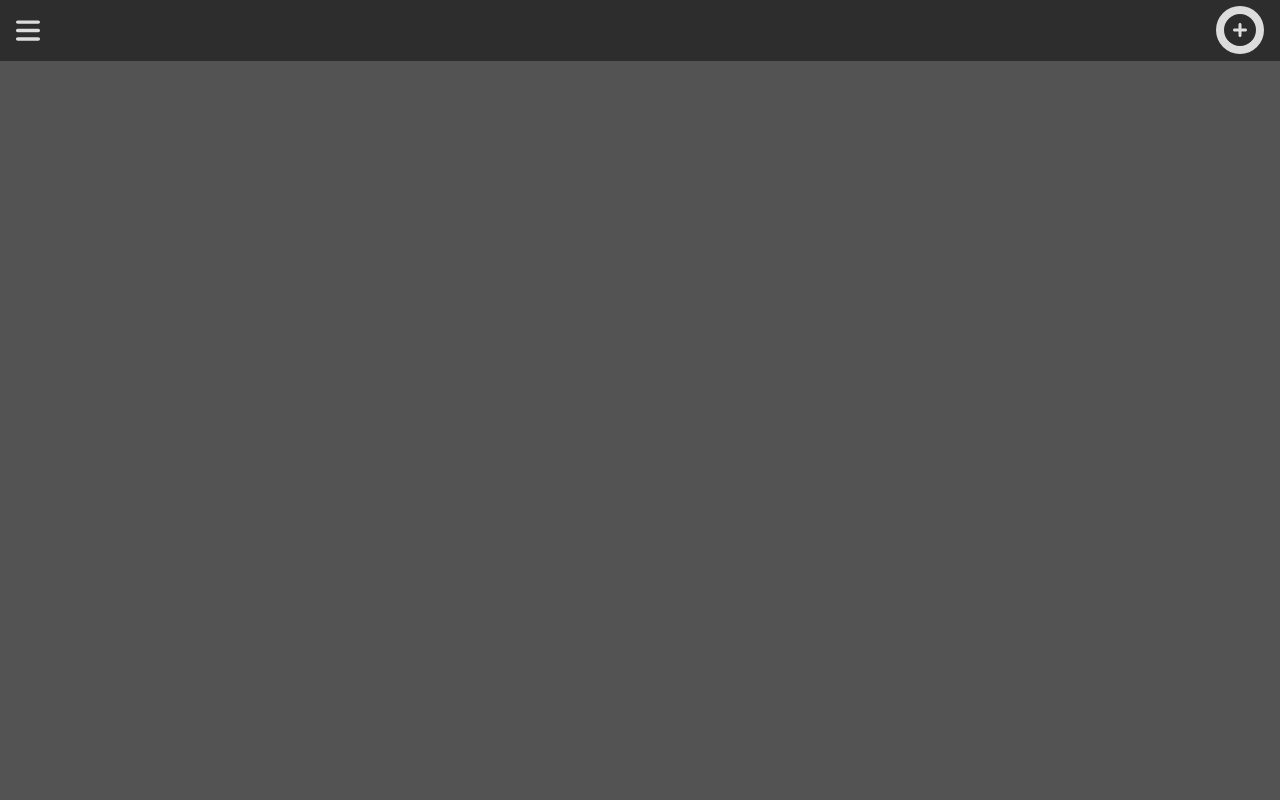
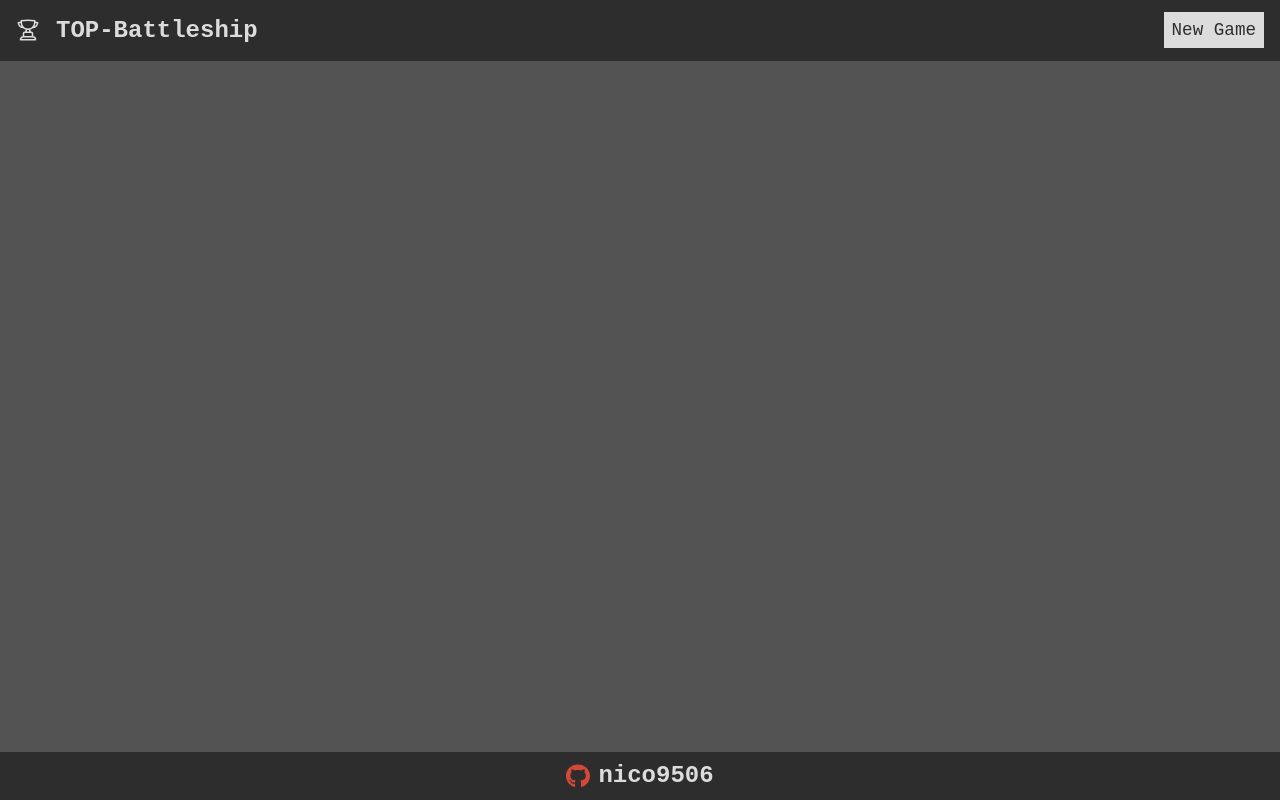
Before and after one commit to nico9506/TOP-battleship, a website built with webpack: page dist/index.html in a window 1280 px wide. Built offline with nearby package versions, Linux system fonts and the light colour scheme.

Commit message:
feat: add footer to the user interface
minor changes in navbar

```diff
--- a/src/index.js
+++ b/src/index.js
@@ -9,4 +9,5 @@ import "./style.css";
   const body = document.body;
 
   body.appendChild(viewElements.generateNavigationBar());
+  body.appendChild(viewElements.generateFooter());
 })();
--- a/src/style.css
+++ b/src/style.css
@@ -25,9 +25,7 @@
   /* Elements height */
   --navbar-h: 3.8rem;
   --side-panel-length: 15rem;
-  --content-h: calc(
-    100vh - var(--navbar-h) - var(--footer-h) - var(--side-panel-length)
-  );
+  --content-h: calc(100vh - var(--navbar-h) - var(--footer-h));
   --footer-h: 3rem;
 
   /* Font size */
@@ -45,8 +43,7 @@
   box-sizing: border-box;
   margin: 0;
   padding: 0;
-  font-family: "Lucida Sans", "Lucida Sans Regular", "Lucida Grande",
-    "Lucida Sans Unicode", Geneva, Verdana, sans-serif;
+  font-family: "Courier New", Courier, monospace;
   color: var(--ct-darker);
 }
 
@@ -54,19 +51,10 @@ body {
   background-color: var(--ct-grey);
   display: grid;
   grid-template:
-    var(--navbar-h) var(--side-panel-length) var(--content-h) var(--footer-h)
+    var(--navbar-h) var(--content-h) var(--footer-h)
     / 1fr;
   grid-template-areas:
     "navbar"
-    "side-panel"
-    "main-content"
-    "footer";
-}
-
-.hidden {
-  grid-template-areas:
-    "navbar"
-    "main-content"
     "main-content"
     "footer";
 }
@@ -95,18 +83,15 @@ nav {
   filter: var(--filter-light);
 }
 
-.logo:hover {
-  cursor: pointer;
-  filter: var(--filter-numix);
-}
+/*.logo:hover {*/
+/*  cursor: pointer;*/
+/*  filter: var(--filter-numix);*/
+/*}*/
 
 .app-name {
-  display: none;
+  display: block;
   color: var(--ct-light);
-  font-family: cursive, sans-serif;
-  font-style: italic;
-  font-size: var(--header-fs);
-  padding-top: 10px;
+  font-size: var(--logo-fs);
 }
 
 .btn-icon-label {
@@ -115,8 +100,8 @@ nav {
   align-items: center;
   gap: 0rem;
   padding: 0.5rem;
-  font-size: 0; /*0px to hide the label*/
-  border-radius: 30px;
+  font-size: var(--navbar-fs); /*0px to hide the label*/
+  /*border-radius: 30px;*/
   border: 0 none;
   background-color: var(--ct-light);
   text-transform: capitalize;
@@ -141,7 +126,38 @@ nav {
 }
 
 /* --------------------- Section -------------------- */
-/* --------------------- Section -------------------- */
+
+/* --------------------- Footer -------------------- */
+footer {
+  grid-area: footer;
+  display: flex;
+  justify-content: center;
+  align-items: center;
+  background-color: var(--ct-darker);
+}
+
+footer > .github-contact-info {
+  display: flex;
+  justify-content: center;
+  align-items: center;
+  flex-wrap: nowrap;
+  gap: 0.5rem;
+  text-decoration: none;
+}
+
+footer > .github-contact-info > .footer-logo {
+  width: var(--logo-fs);
+  filter: var(--filter-numix);
+}
+
+footer > .github-contact-info > .github-user {
+  font-size: var(--logo-fs);
+  color: var(--ct-light);
+}
+
+footer > .github-contact-info > .github-user:hover {
+  color: var(--ct-numix);
+}
 /* --------------------- Section -------------------- */
 
 /* Extra small devices (phones, 600px and down) */
--- a/src/view/home.js
+++ b/src/view/home.js
@@ -1,10 +1,8 @@
 /**
  * Creates the HTML elements to generate the DOM
  */
-
-// import iconMenu from "../assets/bars-solid.svg";
-const iconMenu = require("../assets/bars-solid.svg");
-const iconPlus = require("../assets/circle-plus-solid.svg");
+const logo = require("../assets/logo.svg");
+const githubIcon = require("../assets/github.svg");
 
 const generateNavigationBar = () => {
   /**
@@ -12,8 +10,8 @@ const generateNavigationBar = () => {
    */
 
   // Labels
-  const BUTTON_LABEL = "New task";
-  const DEFAULT_TITLE = "TO-DO x Hacer!";
+  const BUTTON_LABEL = "New Game";
+  const DEFAULT_TITLE = "TOP-Battleship";
 
   const navbar = document.createElement("nav");
 
@@ -21,11 +19,11 @@ const generateNavigationBar = () => {
   const titleContainer = document.createElement("div");
   titleContainer.classList.add("title-container");
 
-  const menuIcon = new Image();
-  menuIcon.src = iconMenu;
-  menuIcon.id = "menuIcon";
-  menuIcon.classList.add("logo");
-  titleContainer.appendChild(menuIcon);
+  const appLogo = new Image();
+  appLogo.src = logo;
+  appLogo.id = "appLogo";
+  appLogo.classList.add("logo");
+  titleContainer.appendChild(appLogo);
 
   const appName = document.createElement("h1");
   appName.classList.add("app-name");
@@ -33,7 +31,7 @@ const generateNavigationBar = () => {
   titleContainer.appendChild(appName);
 
   // Add-new-task button
-  const addBtn = createBtnIconLabel(BUTTON_LABEL, iconPlus);
+  const addBtn = createBtnIconLabel(BUTTON_LABEL);
 
   navbar.appendChild(titleContainer);
   navbar.appendChild(addBtn);
@@ -41,7 +39,38 @@ const generateNavigationBar = () => {
   return navbar;
 };
 
-const createBtnIconLabel = (label, icon_path) => {
+const generateFooter = () => {
+  /**
+   * Creates the footer element and returns the HTML element
+   */
+
+  const GITHUB_USER = "nico9506";
+  const GITHUB_REPO_URL = "https://github.com/nico9506/TOP-battleship";
+
+  const footer = document.createElement("footer");
+
+  // DIV to keep together the GitHub logo and the username
+  const githubLink = document.createElement("a");
+  githubLink.classList.add("github-contact-info");
+  githubLink.href = GITHUB_REPO_URL;
+
+  const logo = new Image();
+  logo.src = githubIcon;
+  logo.classList.add("footer-logo");
+  githubLink.appendChild(logo);
+
+  const githubUser = document.createElement("h1");
+  githubUser.classList.add("github-user");
+  githubUser.id = "githubUser";
+  githubUser.textContent = GITHUB_USER;
+  githubLink.appendChild(githubUser);
+
+  footer.appendChild(githubLink);
+
+  return footer;
+};
+
+const createBtnIconLabel = (label, icon_path = null) => {
   /**
    * Returns a created button element containing an Icon and a text label
    */
@@ -52,12 +81,15 @@ const createBtnIconLabel = (label, icon_path) => {
   btn.id = "btn-" + label.toLowerCase().replace(" ", "_");
   btn.textContent = label;
 
-  const icon = new Image();
-  icon.src = icon_path;
-  btn.appendChild(icon);
+  if (icon_path !== null) {
+    const icon = new Image();
+    icon.src = icon_path;
+    btn.appendChild(icon);
+  }
 
   return btn;
 };
 
 exports.generateNavigationBar = generateNavigationBar;
 exports.createBtnIconLabel = createBtnIconLabel;
+exports.generateFooter = generateFooter;
```
Also changed, not shown: dist/34b6d4f73e126d6b67d3.svg (deleted), dist/6272eb45ad17559332c9.svg (deleted), dist/6d4f8d6e9335a6ad1b70.svg (added), dist/d9d0bc6079905f93a5c8.svg (added), dist/main.js, src/assets/bars-solid.svg (deleted), src/assets/calendar.svg (deleted), src/assets/circle-plus-solid.svg (deleted), src/assets/edit.svg (deleted), src/assets/folder-plus.svg (deleted), src/assets/home.svg (deleted), src/assets/logo.svg (added), src/assets/person-digging-solid.svg (deleted), src/assets/stack.svg (deleted), 2 more files.
